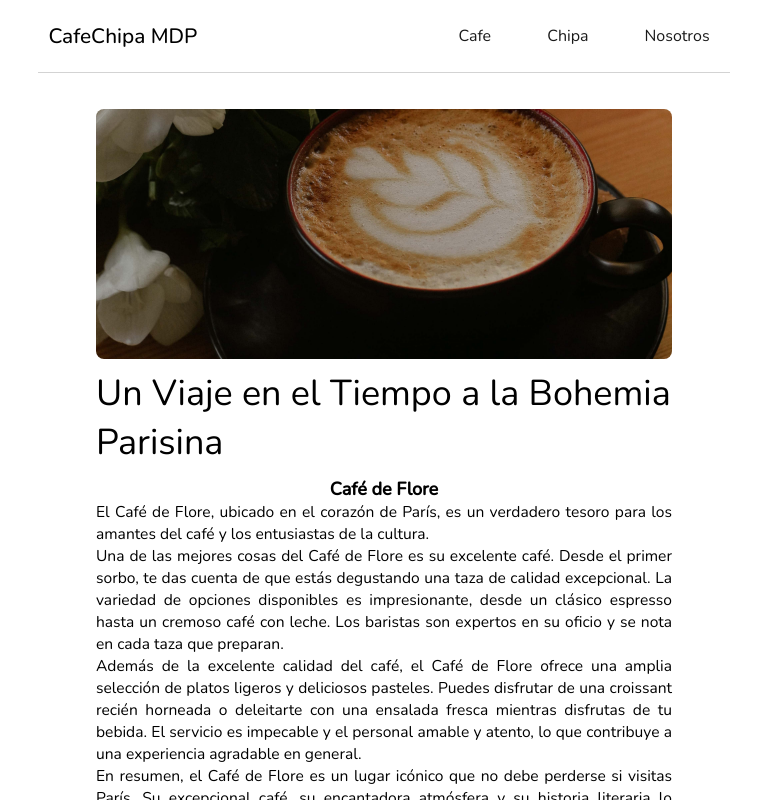
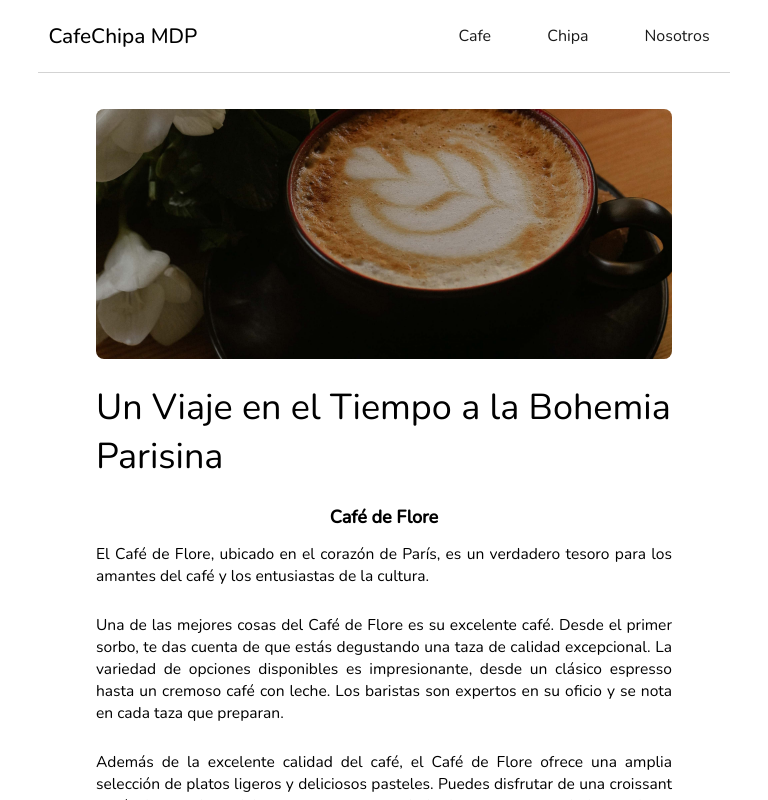
Before and after one commit to veranicolas/ChipaCafeBlog, a React (Vite) app: page /cafe/4 in a window 768 px wide. Built offline with nearby package versions, Linux system fonts and the light colour scheme.

Commit message:
Added: espacio blanco a los textos
Se agregaron margenes en los bodies para que el texto de los posts pueda respirar

```diff
--- a/src/components/PostPage/PostPage.module.css
+++ b/src/components/PostPage/PostPage.module.css
@@ -37,13 +37,9 @@
     .title{
       border-bottom: 10px;
       font-size: 3em;
-      margin-bottom: 10px;
-      margin-top: 10px;
+      margin: 3vh 0;
 
       font-weight: 100;
-    }
-    .creadoPor{
-      font-size: 1em;
     }
     .creadoFecha{
       color:rgb(116, 116, 116);
@@ -54,7 +50,7 @@
         justify-content: flex-start;
         align-items: flex-start;
         text-align: justify;
-
+        margin: 2.5vh 0;
         width: 100%;
 
         font-size: 1.3em;
@@ -62,6 +58,7 @@
     .conclusion{
         font-size: 1.3em;
         text-align: justify;
+        margin: 2.5vh 0;
     }
     .pieDePost{
         width:100%;
@@ -71,10 +68,11 @@
         align-items: center;
         justify-content: flex-end;
 
+        margin: 2vh 0;
+
         .creadoPor{
             width: 50%;
-            margin-top: 30px;
-            margin-bottom: 20px;
+            margin-left: 0;
             font-size: 1.1em;
         }
 
@@ -82,6 +80,7 @@
             width:auto;
             padding:20px;
             height: auto;
+            margin-right: 0;
             border: 1px solid rgb(239, 239, 239);
             justify-content: flex-end;
             border-radius: 10px;
@@ -102,6 +101,16 @@
     padding-top: 20px;
     height:auto;
     font-size: 12px;
+
+    .title{
+      margin: 3vh 0;
+    }
+    .postBody{
+      margin: 1.7vh 0;
+    }
+    .conclusion{
+      margin: 1.7vh 0;
+    }
   }
 
 }
@@ -117,10 +126,14 @@
       height: 200px;
     }
     .title{
+      margin: 3vh 0;
       font-size: 6.2vw;
     }
     .postBody{
-      padding-top: 10px;
+      margin: 1.7vh 0;
+    }
+    .conclusion{
+      margin: 1.7vh 0;
     }
   }
 
```
